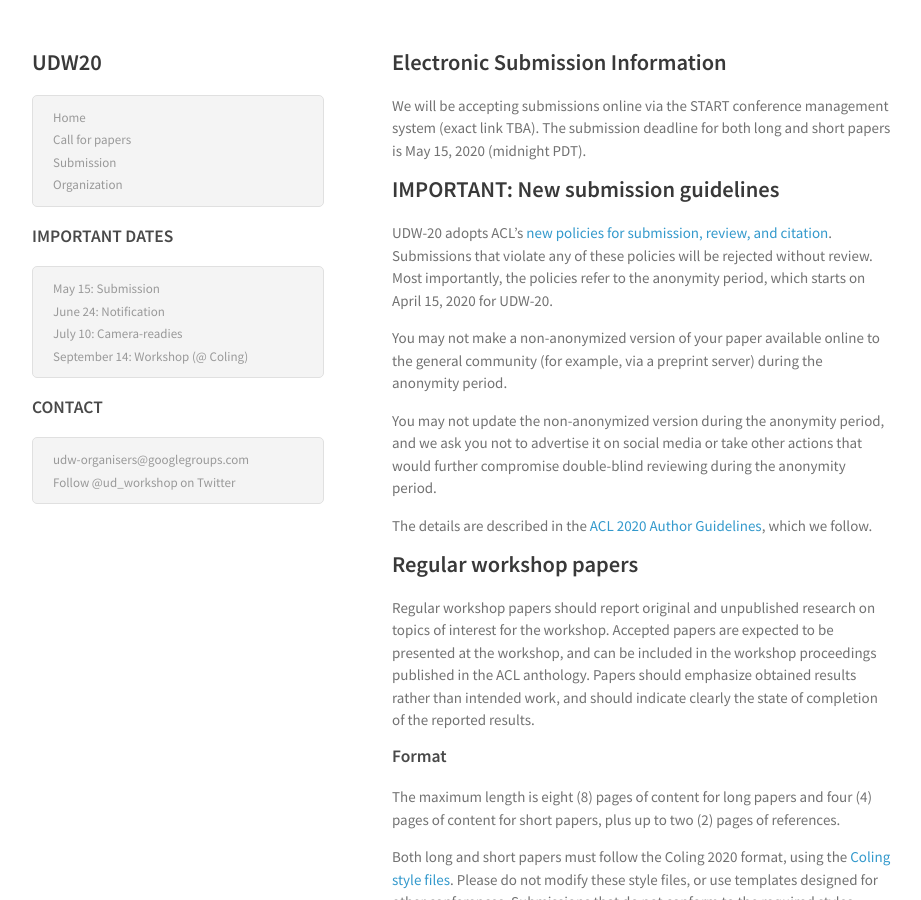
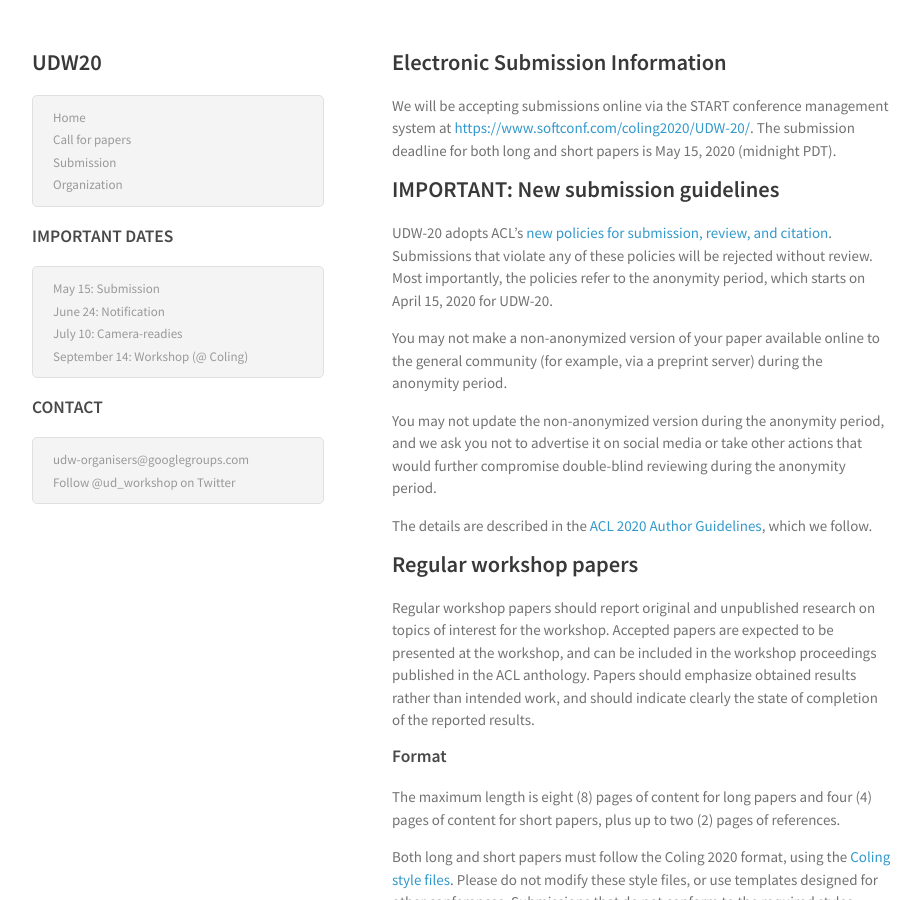
Before and after one commit to UniversalDependencies/udw21, a Jekyll site: the page built from submission.md, in a window 1280 px wide and 900 px high. Shown: the whole window, without its empty margins (178-1099 px from the left). Built offline with Jekyll 4.4.1, drawn with Linux system fonts in a browser that asks for light colours.

Commit message:
Added link to START system

```diff
--- a/submission.md
+++ b/submission.md
@@ -4,7 +4,7 @@ title: Submission
 ---
 ## Electronic Submission Information
 
-We will be accepting submissions online via the START conference management system (exact link TBA). The submission deadline for both long and short papers is May 15, 2020 (midnight PDT).
+We will be accepting submissions online via the START conference management system at <https://www.softconf.com/coling2020/UDW-20/>. The submission deadline for both long and short papers is May 15, 2020 (midnight PDT).
 
 ## IMPORTANT: New submission guidelines
 
```
